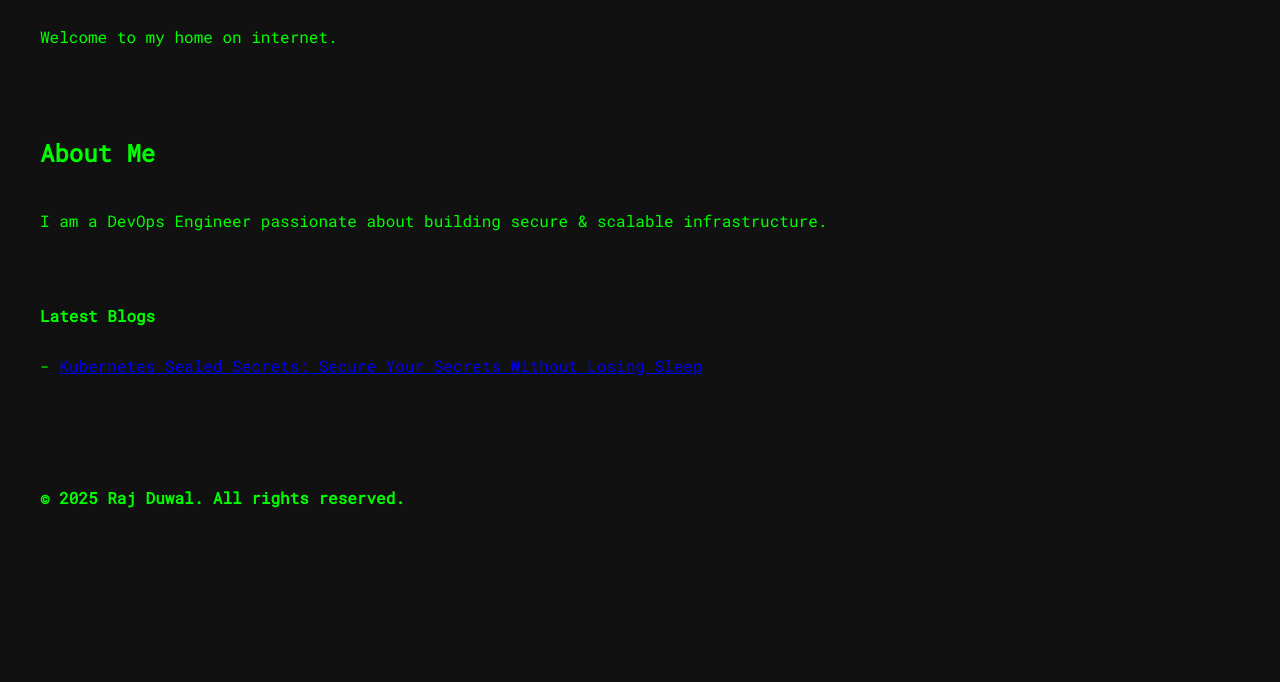
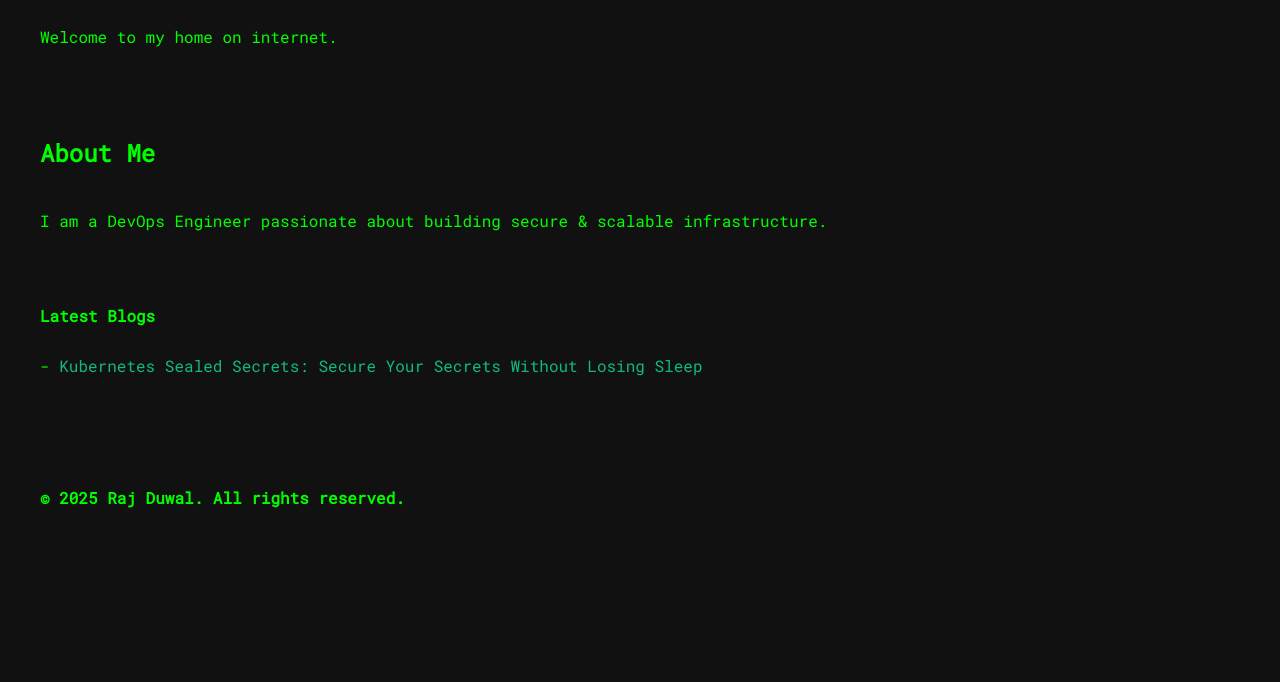
Before and after one commit to draazxp/rajduwal, a plain HTML site: page index.html in a window 1280 px wide. Shown: the part 290-972 px from the top of the page. Drawn offline with Linux system fonts and the light colour scheme.

```diff
--- a/index.html
+++ b/index.html
@@ -43,6 +43,7 @@
       font-weight: bold;
       color: #0f0;
     }
+    a { color: #10b981; text-decoration: none; display: inline-block; margin-right: 1em; } a:hover { text-decoration: underline; }
   </style>
 </head>
 <body>
```
